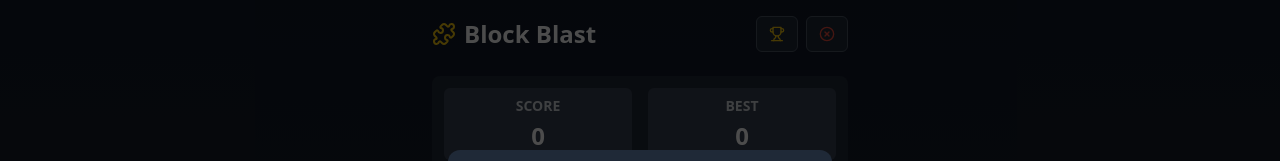
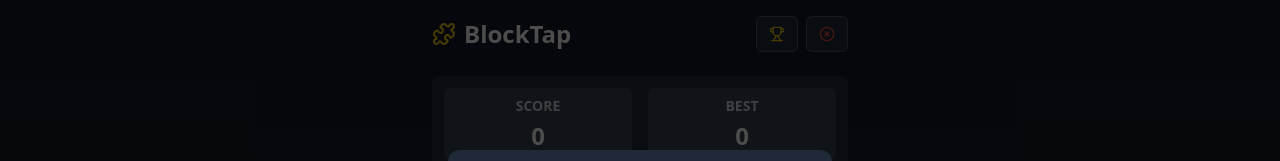
Before and after one commit to Mafatikhul281/blocktap, a React (Vite) app: page / in a window 1280 px wide. Shown: the top 161 px of the page. Built offline with nearby package versions, Linux system fonts and the light colour scheme.

Commit message:
Update Index.tsx

```diff
--- a/src/pages/Index.tsx
+++ b/src/pages/Index.tsx
@@ -58,7 +58,7 @@ const Index = () => {
         <div className="flex justify-between items-center mb-2">
           <h1 className="text-2xl font-bold flex items-center">
             <Puzzle className="mr-2 text-gameYellow" />
-            Block Blast
+            BlockTap
           </h1>
           <div className="flex gap-2">
             <Button variant="outline" size="sm" className="bg-gray-800 border-gray-600">
```
